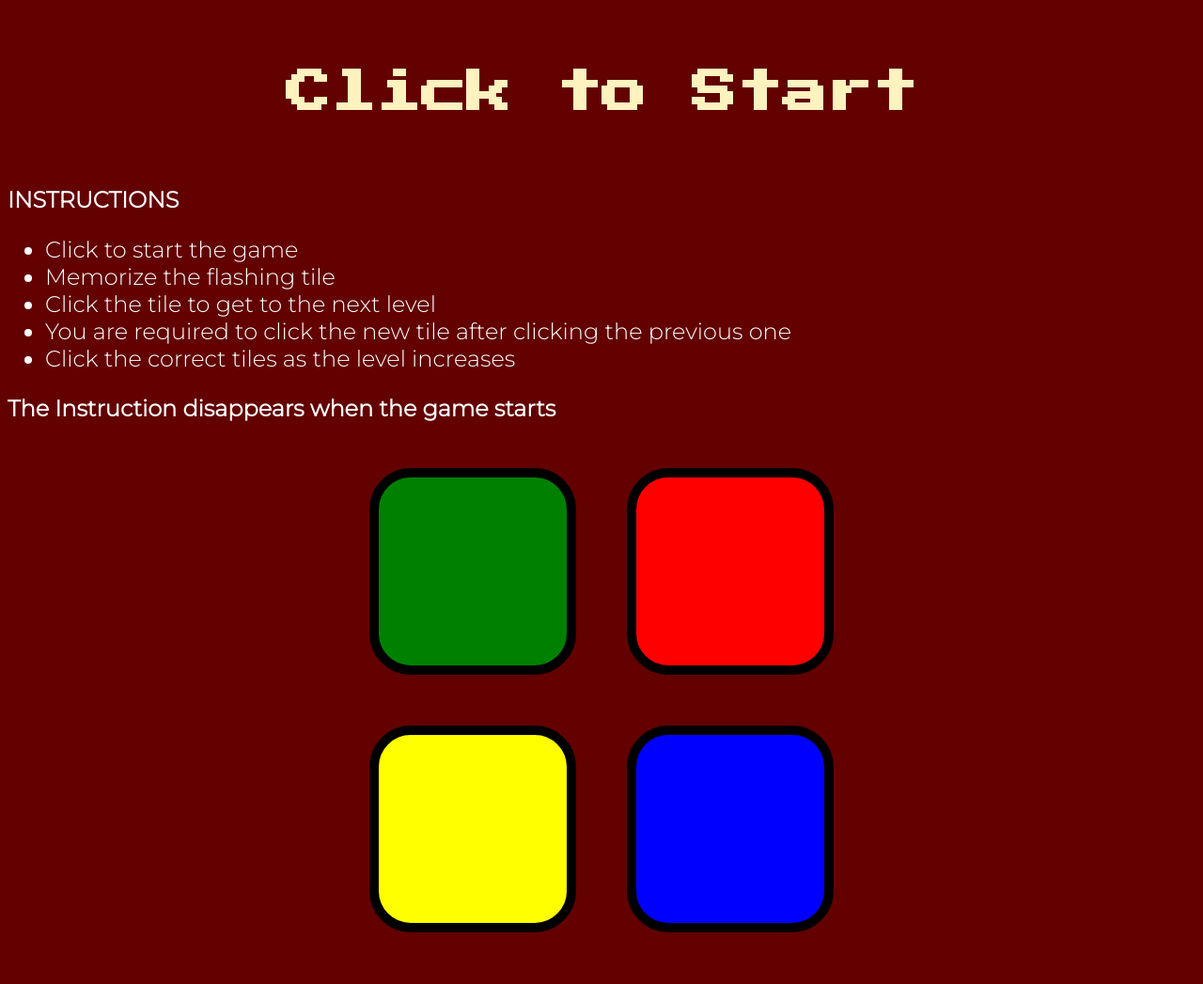
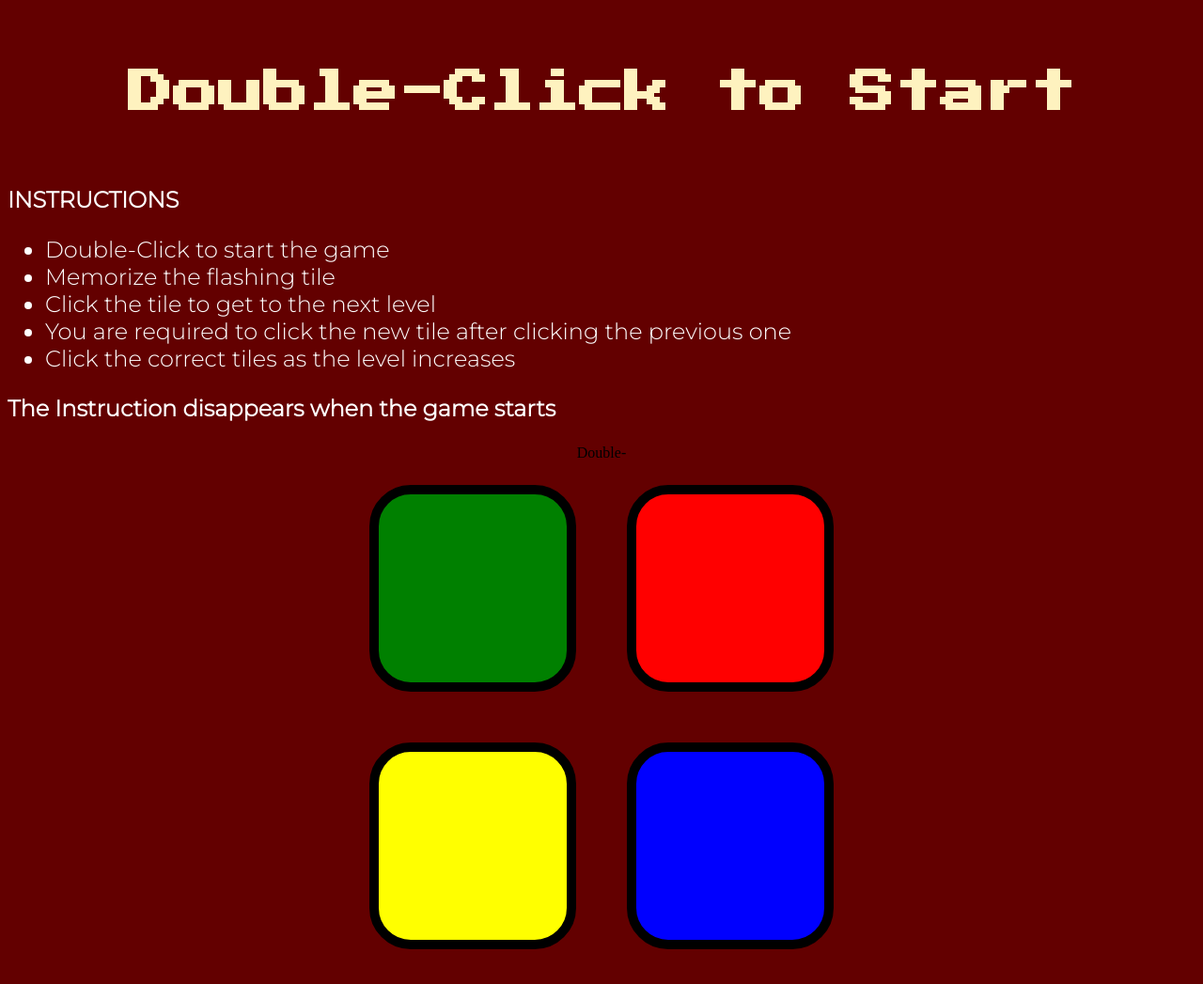
Before and after one commit to Involut6/Memory-Test, a plain HTML site: page index.html in a window 1280 px wide. Shown: the whole page at 94% size. Drawn offline with nearby package versions, Linux system fonts and the light colour scheme.

Commit message:
Add files via upload

```diff
--- a/index.html
+++ b/index.html
@@ -10,11 +10,11 @@
 </head>
 
 <body>
-  <h1 id="level-title">Click to Start</h1>
+  <h1 id="level-title">Double-Click to Start</h1>
   <div class="instructions">
     <p><strong>INSTRUCTIONS</strong></p>
     <ul>
-      <li>Click to start the game</li>
+      <li>Double-Click to start the game</li>
       <li>Memorize the flashing tile</li>
       <li>Click the tile to get to the next level</li>
       <li>You are required to click the new tile after clicking the previous one</li>
@@ -22,7 +22,7 @@
     </ul>
     <p><strong>The Instruction disappears when the game starts</strong></p>
   </div>
-  <div class="container">
+  <div class="container">Double-
     <div class="row">
 
       <div type="button" id="green" class="btn green">
--- a/index.js
+++ b/index.js
@@ -16,7 +16,7 @@ $(document).click(function() {
   }
 })
 
-$(".btn").click(function() {
+$(".btn").dblclick(function() {
   var userChosenColour = $(this).attr("id");
   userClickedPattern.push(userChosenColour);
 
@@ -74,7 +74,7 @@ function checkAnswer(currentLevel) {
     setTimeout(function() {
       $("body").removeClass("game-over");
     }, 200);
-    $("h1").text("Game Over, Click to Restart.")
+    $("h1").text("Game Over, Double-Click to Restart.")
     startOver();
   }
 }
```
